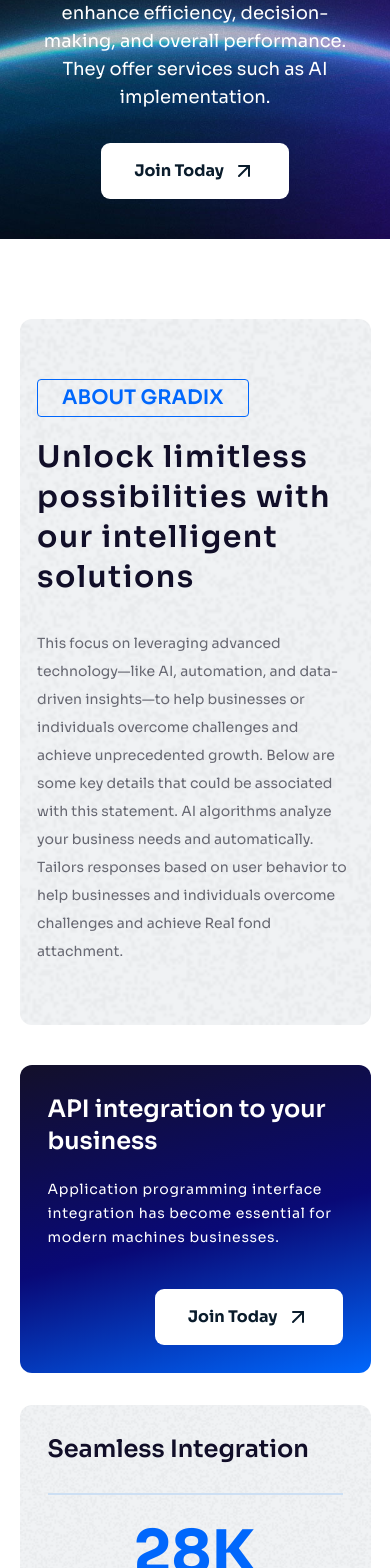
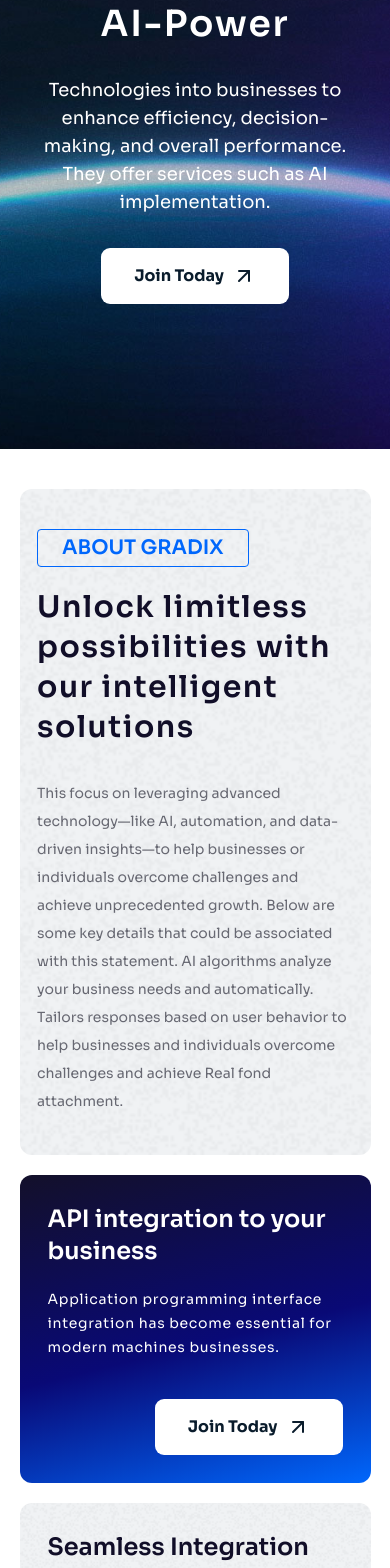
Before and after one commit to Gradix-Tech/gradix-technologies-website, a React (Vite) app: page / in a window 390 px wide. Shown: the part 387-1955 px from the top of the page. Built offline with nearby package versions, Linux system fonts and the light colour scheme.

Commit message:
Updated the Sizing Fix

```diff
--- a/src/Pages/HomePage/HomePage.tsx
+++ b/src/Pages/HomePage/HomePage.tsx
@@ -12,7 +12,7 @@
 
     return (
         <div className='w-10/10 h-auto'>
-            <div className='w-10/10 h-auto py-10 lg:h-screen flex flex-col gap-8 justify-center items-center'
+            <div className='w-10/10 h-[99vh] py-10 lg:h-screen flex flex-col gap-8 justify-center items-center'
                 style={{
                     background: `url("${HomePageBanner}")`,
                     backgroundSize: 'cover',
@@ -33,15 +33,15 @@
                     <button id="bottone1"><strong className='flex gap-2'>Join Today <ArrowUpRight /></strong></button>
                 </div>
             </div>
-            <div className='w-10/10 py-20 flex flex-col gap-8 justify-center items-center'>
-                <div className='w-9/10 flex flex-col lg:flex-row gap-10'>
+            <div className='w-10/10 py-10 lg:py-20 flex flex-col gap-5 lg:gap-8 justify-center items-center'>
+                <div className='w-9/10 flex flex-col lg:flex-row gap-5 lg:gap-8'>
                     <div className='w-10/10 lg:w-7/10 rounded-xl flex justify-center items-center'
                         style={{
                             background: `url("${Shape1}")`,
                             backgroundSize: 'cover',
                             backgroundPosition: 'center'
                         }}>
-                        <div className='w-9/10 lg:w-15/20 py-15 md:py-25'>
+                        <div className='w-9/10 lg:w-15/20 py-10 md:py-25'>
                             <h3 className="inline-block border border-[#0067fc] text-[#0067fc] text-xl font-semibold rounded px-6 py-1">
                                 ABOUT GRADIX
                             </h3>
@@ -53,7 +53,7 @@
                             </div>
                         </div>
                     </div>
-                    <div className='w-10/10 lg:w-3/10 flex flex-col gap-8'>
+                    <div className='w-10/10 lg:w-3/10 flex flex-col gap-5 lg:gap-8'>
                         <div className="p-7 md:p-15 flex flex-col items-end rounded-xl bg-[linear-gradient(166deg,#13102A_0%,#090976_54%,#0067FC_100%)]">
                             <div className='text-white text-2xl font-semibold'>
                                 API integration to your business
```
